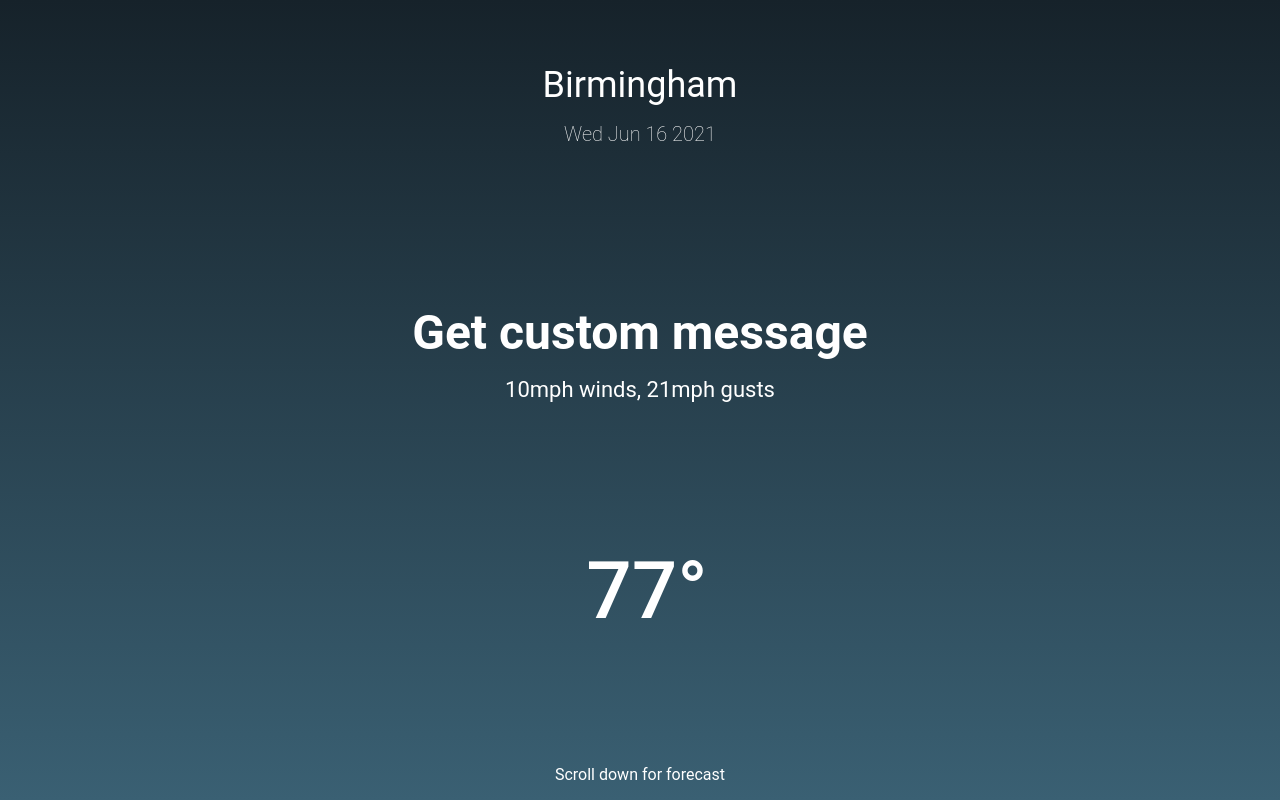
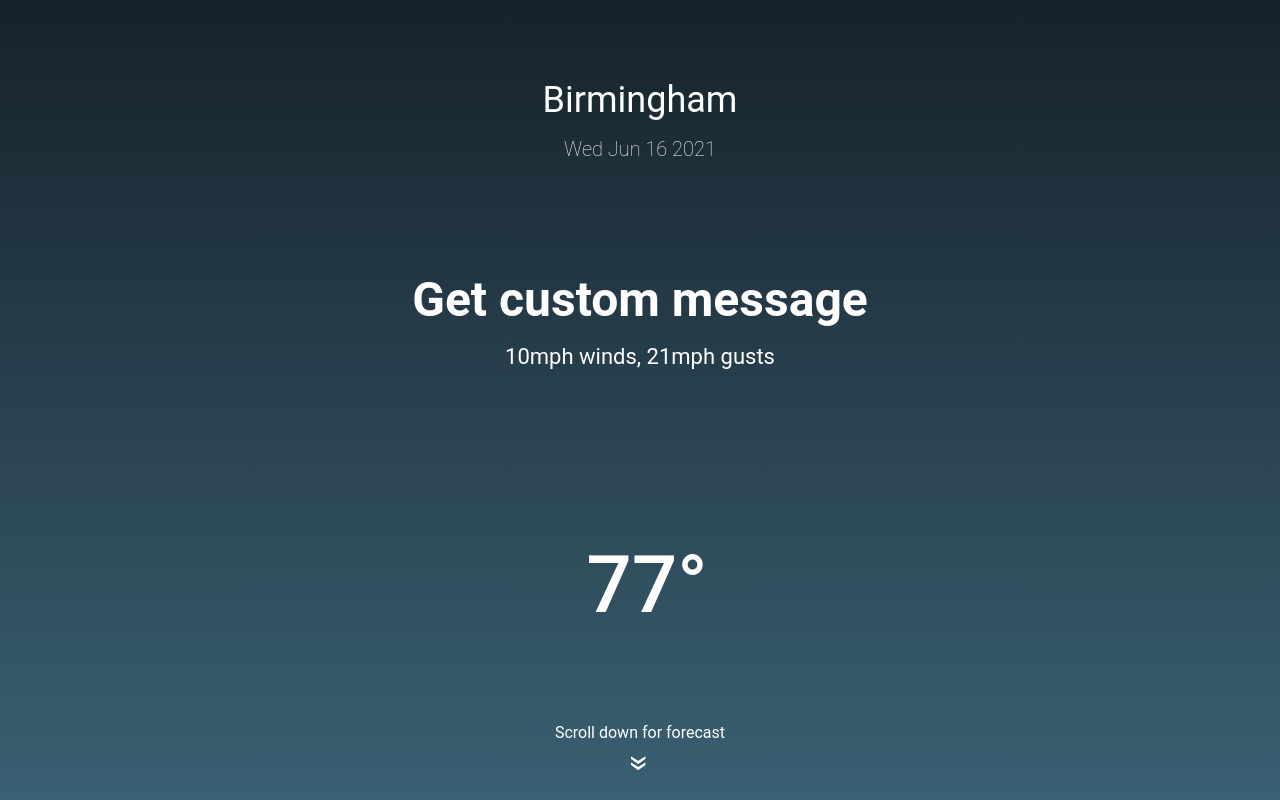
Before and after one commit to girlzap/fly-a-kite, a React (Create React App) app: page / in a window 1280 px wide. Built offline with nearby package versions, Linux system fonts and the light colour scheme; no server answers.

Commit message:
UI Enhancements
Updated some of the UI

```diff
--- a/src/components/App.tsx
+++ b/src/components/App.tsx
@@ -27,7 +27,7 @@ const App = () => {
 	}
 
 	return (
-		<div className="App">
+		<div className="App" id="App">
 			<Current />
 			<Forecast />
 		</div>
--- a/src/components/Views/Current.css
+++ b/src/components/Views/Current.css
@@ -1,10 +1,14 @@
 .Current {
-	height: calc(100vh - 10%);
-	padding: 5%;
+	height: calc(100vh - 0%);
+	/* padding: 5%; */
 }
 
 .Current>section {
 	height: 30vh;
+	display: flex;
+	justify-content: center;
+	align-items: center;
+	flex-direction: column;
 }
 
 .last {
@@ -39,9 +43,15 @@
 	/*accounts for the degree symbol*/
 }
 
-
 .current-instruction {
 	position: absolute;
 	bottom: 2vh;
-	width: 90%;
+	width: 100%;
 }
+
+.scroll-icon {
+	transform: rotate(90deg);
+	font-size: 36px;
+	cursor: pointer;
+	display: inline-block;
+}
--- a/src/components/Views/Current.tsx
+++ b/src/components/Views/Current.tsx
@@ -8,6 +8,14 @@ const Current = () => {
 	const getAdvice = useMessage()
 	const todaysDate = new Date()
 	//TODO: show a better looking date, 'Saturday, June 21, 2020'
+
+	const scrollDown = () => {
+		const appDiv = document?.getElementById('App')
+		appDiv?.scroll({
+			top: appDiv?.offsetHeight,
+			behavior: "smooth"
+		});
+	}
 
 	if (!weather) {
 		return <div>Loading</div>
@@ -30,7 +38,7 @@ const Current = () => {
 				<div className="current-temp">{Math.round(weather.main.temp) + '°'}</div>
 			</section>
 
-			<div className="current-instruction">Scroll down for forecast</div>
+			<div className="current-instruction" onClick={scrollDown}>Scroll down for forecast <br /><div className="scroll-icon">»</div></div>
 
 		</div>
 	);
--- a/src/components/Views/Forecast.css
+++ b/src/components/Views/Forecast.css
@@ -1,15 +1,20 @@
 .Forecast {
-	height: calc(100vh - 10%);
-	padding: 5%;
+	height: calc(100vh - 0%);
+	/* padding: 5%; */
 }
 
 .Forecast>section {
 	height: 30vh;
+	display: flex;
+	justify-content: center;
+	align-items: center;
+	flex-direction: column;
 }
 
 .forecast-conditions-block {
 	display: flex;
 	justify-content: center;
+
 }
 
 .forecast-conditions {
@@ -40,9 +45,23 @@
 
 .forecast-days-block {
 	display: flex;
+	width: 100%;
 }
 
 .day-block {
-	border-right: 1px solid white;
+	border-right: 1px solid rgba(255, 255, 255, 0.25);
 	width: 20%;
 }
+
+.day-block:last-child {
+	border-right: none;
+}
+
+.forecast-day {
+	font-size: 36px;
+	font-weight: 700;
+}
+
+.forecast-day.low {
+	opacity: 0.5;
+}
--- a/src/components/Views/Forecast.tsx
+++ b/src/components/Views/Forecast.tsx
@@ -90,8 +90,8 @@ const Forecast = () => {
 					{Object.keys(forecastData).map((day: any) => (
 						<div className="day-block" key={day}>
 							<div>{day}</div>
-							<div>{getTemp(forecastData[day], 'high')}</div>
-							<div>{getTemp(forecastData[day], 'low')}</div>
+							<div className="forecast-day high">{getTemp(forecastData[day], 'high') + '°'}</div>
+							<div className="forecast-day low">{getTemp(forecastData[day], 'low') + '°'}</div>
 						</div>
 					))}
 
```
